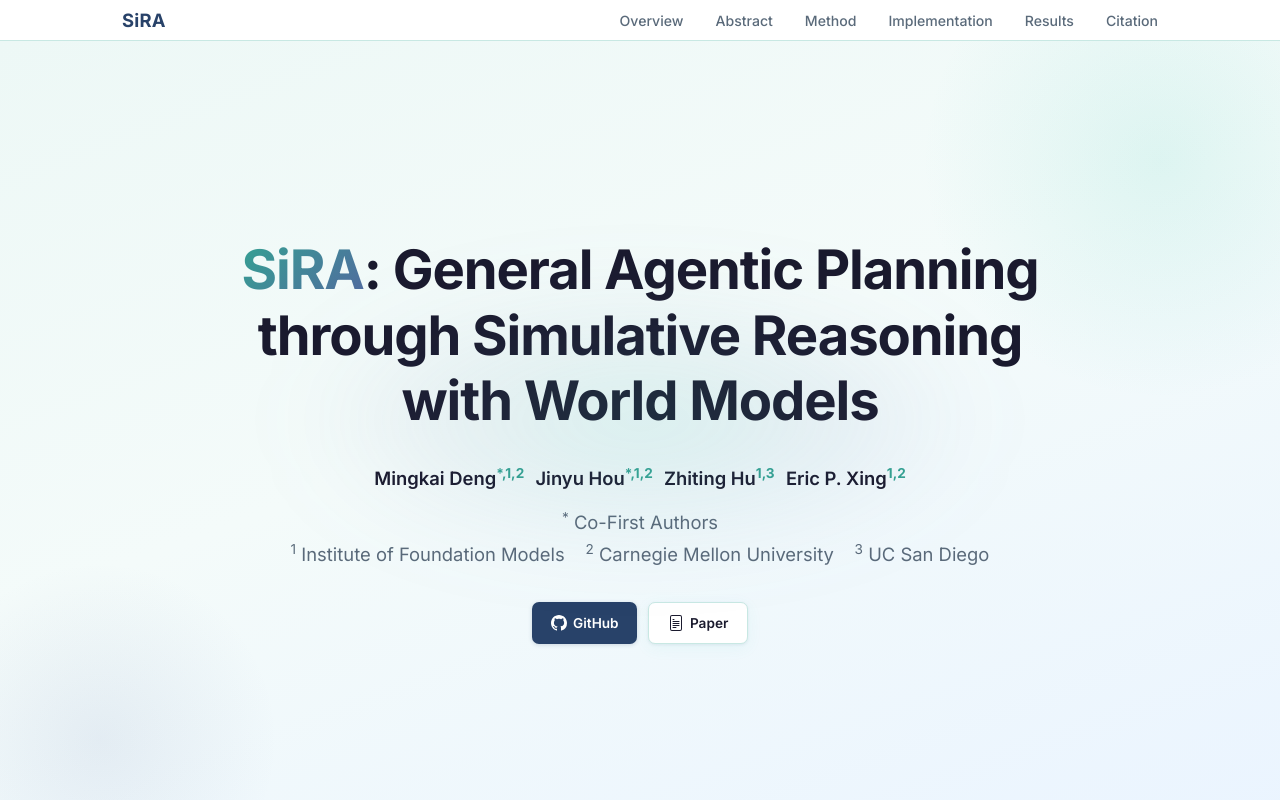
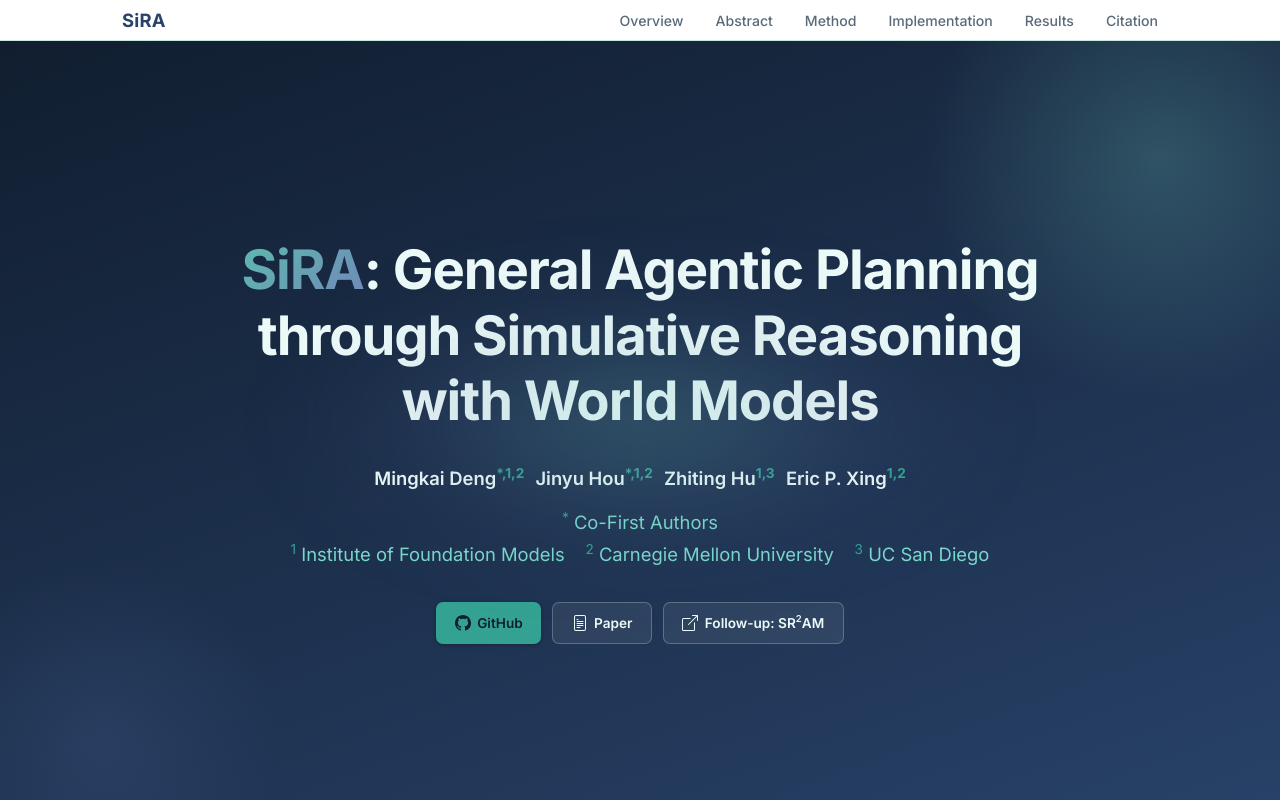
Before and after one commit to sailing-lab/sira-simulative-reasoning, a plain HTML site: page index.html in a window 1280 px wide. Shown: the top 800 px of the page. Drawn offline with Linux system fonts and the light colour scheme.

Commit message:
minor updates

```diff
--- a/index.html
+++ b/index.html
@@ -49,6 +49,10 @@
         <a href="https://arxiv.org/abs/2507.23773" class="btn-link btn-secondary">
           <svg xmlns="http://www.w3.org/2000/svg" width="16" height="16" fill="currentColor" viewBox="0 0 16 16"><path d="M4 0h8a2 2 0 0 1 2 2v12a2 2 0 0 1-2 2H4a2 2 0 0 1-2-2V2a2 2 0 0 1 2-2zm0 1a1 1 0 0 0-1 1v12a1 1 0 0 0 1 1h8a1 1 0 0 0 1-1V2a1 1 0 0 0-1-1H4z"/><path d="M4.5 12.5A.5.5 0 0 1 5 12h3a.5.5 0 0 1 0 1H5a.5.5 0 0 1-.5-.5zm0-2A.5.5 0 0 1 5 10h6a.5.5 0 0 1 0 1H5a.5.5 0 0 1-.5-.5zm0-2A.5.5 0 0 1 5 8h6a.5.5 0 0 1 0 1H5a.5.5 0 0 1-.5-.5zm0-2A.5.5 0 0 1 5 6h6a.5.5 0 0 1 0 1H5a.5.5 0 0 1-.5-.5zm0-2A.5.5 0 0 1 5 4h1a.5.5 0 0 1 0 1H5a.5.5 0 0 1-.5-.5z"/></svg>
           Paper
+        </a>
+        <a href="https://sr2am-self-regulated-planning.github.io" class="btn-link btn-secondary">
+          <svg xmlns="http://www.w3.org/2000/svg" width="16" height="16" fill="currentColor" viewBox="0 0 16 16"><path fill-rule="evenodd" d="M8.636 3.5a.5.5 0 0 0-.5-.5H1.5A1.5 1.5 0 0 0 0 4.5v10A1.5 1.5 0 0 0 1.5 16h10a1.5 1.5 0 0 0 1.5-1.5V7.864a.5.5 0 0 0-1 0V14.5a.5.5 0 0 1-.5.5h-10a.5.5 0 0 1-.5-.5v-10a.5.5 0 0 1 .5-.5h6.636a.5.5 0 0 0 .5-.5z"/><path fill-rule="evenodd" d="M16 .5a.5.5 0 0 0-.5-.5h-5a.5.5 0 0 0 0 1h3.793L6.146 9.146a.5.5 0 1 0 .708.708L15 1.707V5.5a.5.5 0 0 0 1 0v-5z"/></svg>
+          <span>Follow-up: SR<sup style="font-size:0.7em;line-height:0;vertical-align:super;">2</sup>AM</span>
         </a>
       </div>
 
--- a/styles.css
+++ b/styles.css
@@ -920,3 +920,67 @@ body {
 .footer strong { color: #7dd8ca; /* was: #ADE8F4 */ font-family: var(--font-serif); }
 .footer-sub { margin-top: 0.35rem; font-size: 0.78rem; color: #52699F; /* was: #4A7A94 */ }
 .footer-copy { margin-top: 1rem; font-size: 0.72rem; color: #3d5a6e; }
+
+/* ============================================================
+   SiRA hero flip: dark surface using ONLY SR²AM palette colors.
+   Body keeps the SR²AM palette unchanged; just the hero is inverted
+   so visitors get an immediate distinguishing first impression.
+   Colors used here: #111e30 (footer dark), #284269 (--blue-deep),
+   #52699F (--blue-mid), #34a292 (--blue-teal), #7ad8ca (--blue-light),
+   #ecfaf8 (--blue-pale), #c8e8e3 (--border), #3d5a6e (footer-copy).
+   ============================================================ */
+.hero {
+  background: linear-gradient(160deg, #111e30 0%, #284269 100%);
+  border-bottom: 1px solid rgba(199, 232, 227, 0.18);
+}
+.hero::before {
+  background: radial-gradient(circle, rgba(122, 216, 202, 0.22) 0%, transparent 70%);
+}
+.hero::after {
+  background: radial-gradient(circle, rgba(82, 105, 159, 0.20) 0%, transparent 70%);
+}
+.hero-title-glow {
+  background: radial-gradient(ellipse at center,
+    rgba(122, 216, 202, 0.28) 0%,
+    rgba(82, 105, 159, 0.14) 45%,
+    transparent 70%);
+}
+
+/* Hero text colors flipped for dark background (palette unchanged) */
+.hero .paper-title { color: #ecfaf8; }
+.hero .title-accent-gradient {
+  background: linear-gradient(135deg, #5dbbac 0%, #7088ba 100%);
+  -webkit-background-clip: text;
+  -webkit-text-fill-color: transparent;
+  background-clip: text;
+}
+.hero .authors { color: #7ad8ca; }
+.hero .authors span { color: #ecfaf8; }
+.hero .author-sup { color: #34a292; }
+.hero .sep { color: #3d5a6e; }
+.hero .affil-line { color: #7ad8ca; }
+.hero .affil-line sup { color: #34a292; }
+
+/* Hero buttons re-skinned for dark background */
+.hero .btn-primary {
+  background: #34a292;
+  color: #111e30;
+  box-shadow: 0 1px 4px rgba(0,0,0,0.30);
+}
+.hero .btn-primary:hover {
+  opacity: 0.95;
+  box-shadow: 0 3px 12px rgba(52,162,146,0.45);
+  transform: translateY(-1px);
+}
+.hero .btn-secondary {
+  background: rgba(255,255,255,0.07);
+  color: #ecfaf8;
+  border: 1px solid rgba(199, 232, 227, 0.28);
+  box-shadow: none;
+}
+.hero .btn-secondary:hover {
+  background: rgba(255,255,255,0.14);
+  border-color: #34a292;
+  color: #ffffff;
+  transform: translateY(-1px);
+}
```
